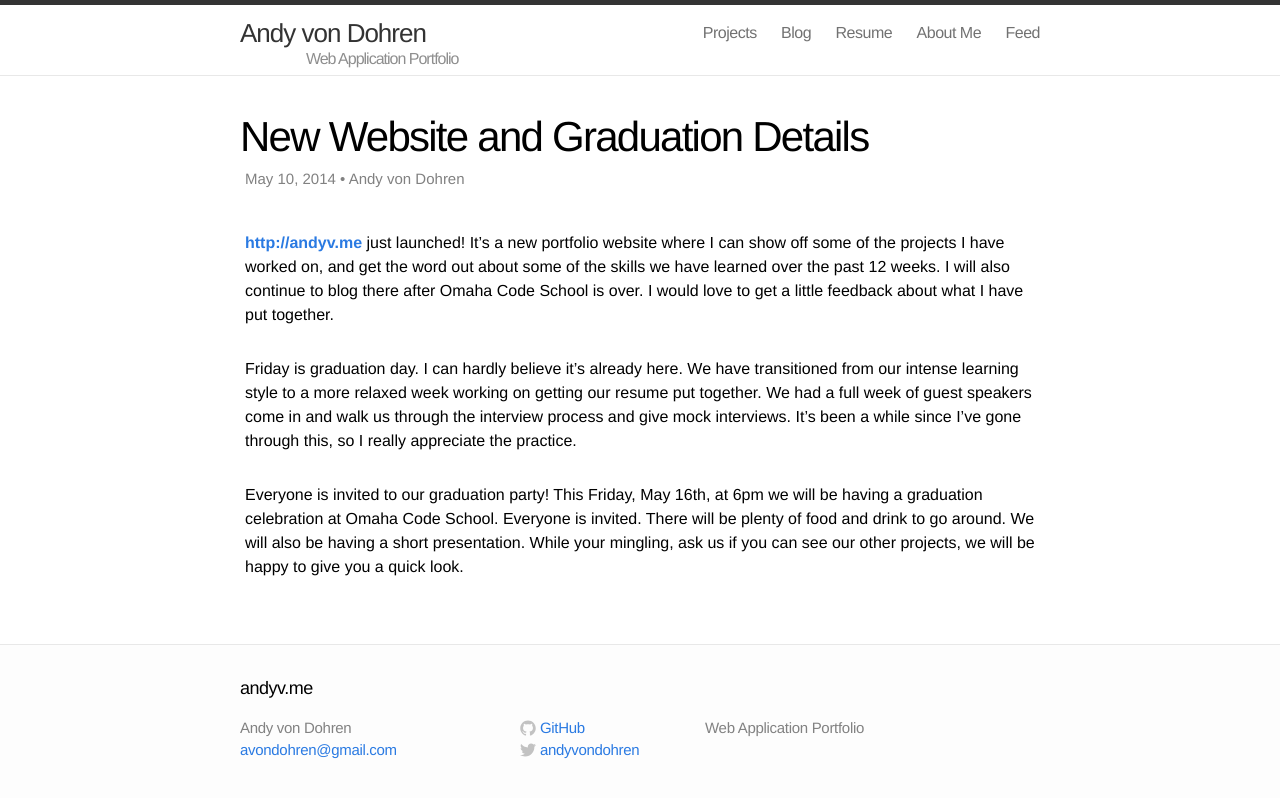
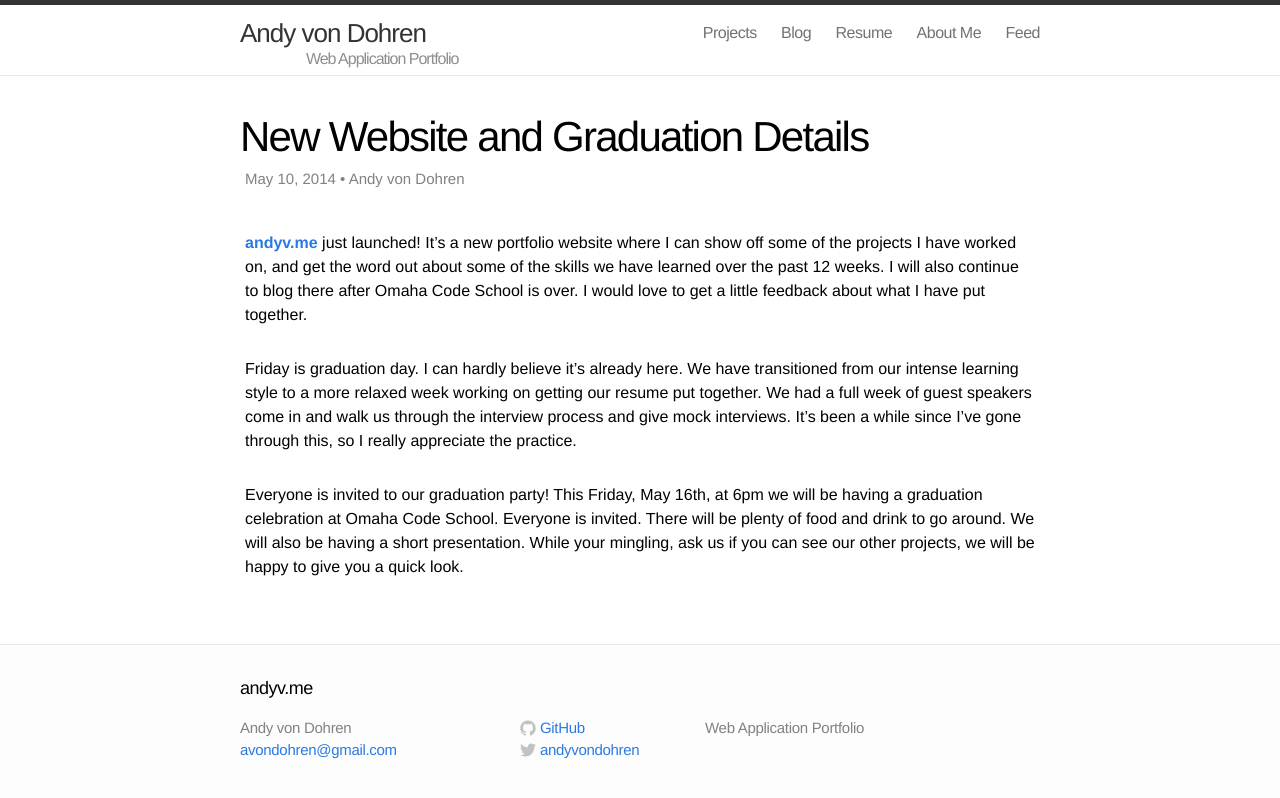
Before and after one commit to avondohren/andyv.me, a Jekyll site: the page built from _posts/2014-05-10-new-website-graduation-details.markdown, in a window 1280 px wide. Shown: the top 798 px of the page. Built offline with Jekyll 4.4.1, drawn with Linux system fonts in a browser that asks for light colours; some of the changed lines change nothing that is shown.

Commit message:
put full url in wrong spot

```diff
--- a/_posts/2014-05-10-new-website-graduation-details.markdown
+++ b/_posts/2014-05-10-new-website-graduation-details.markdown
@@ -5,7 +5,7 @@ categories: CodeSchool
 author: "Andy von Dohren"
 ---
 
-**[http://andyv.me](andyv.me)** just launched! It’s a new portfolio website where I can show off some of the projects I have worked on, and get the word out about some of the skills we have learned over the past 12 weeks. I will also continue to blog there after Omaha Code School is over. I would love to get a little feedback about what I have put together.
+**[andyv.me](http://andyv.me)** just launched! It’s a new portfolio website where I can show off some of the projects I have worked on, and get the word out about some of the skills we have learned over the past 12 weeks. I will also continue to blog there after Omaha Code School is over. I would love to get a little feedback about what I have put together.
 
 Friday is graduation day. I can hardly believe it’s already here. We have transitioned from our intense learning style to a more relaxed week working on getting our resume put together. We had a full week of guest speakers come in and walk us through the interview process and give mock interviews. It’s been a while since I’ve gone through this, so I really appreciate the practice.
 
```
